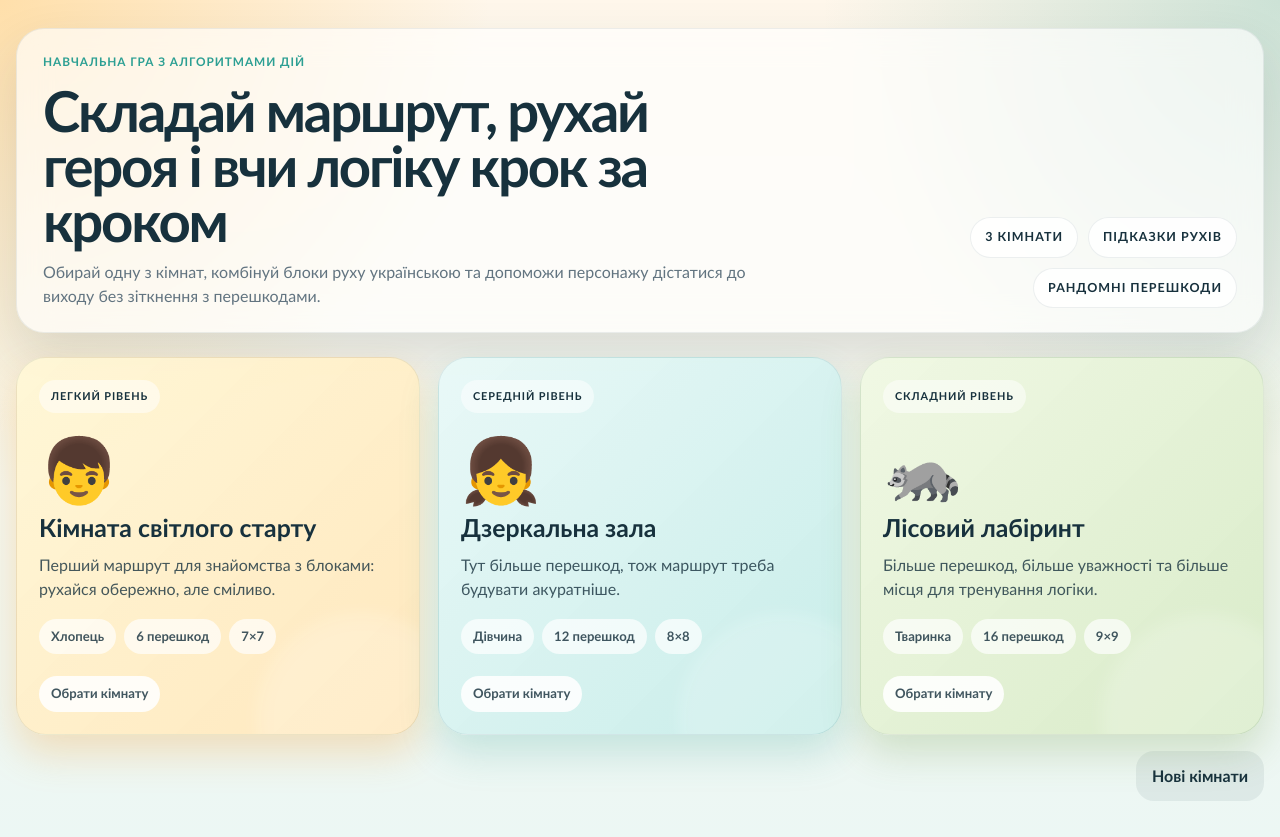
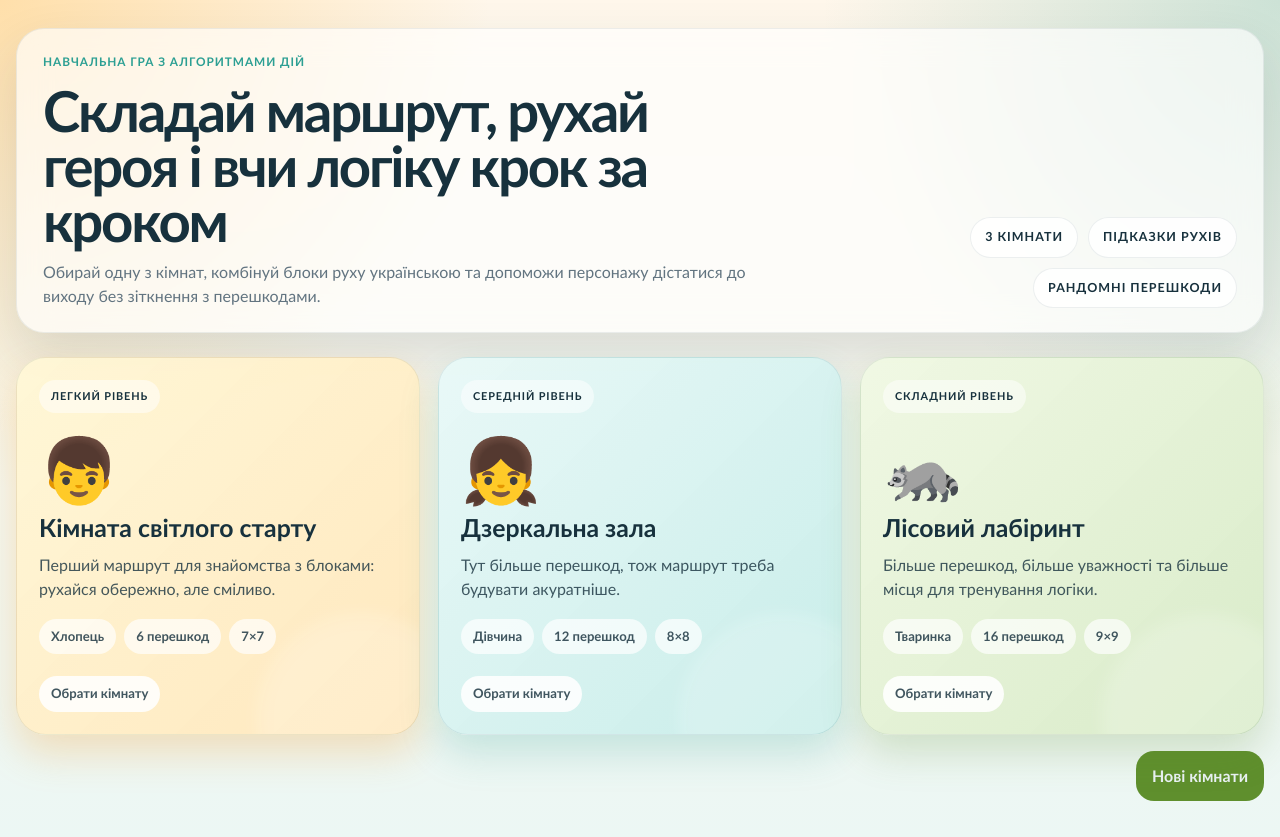
Before and after one commit to DimaBaziuk/tasker_react, a React (Vite) app: page / in a window 1280 px wide. Built offline with nearby package versions, Linux system fonts and the light colour scheme.

Commit message:
Update index.scss

```diff
--- a/src/index.scss
+++ b/src/index.scss
@@ -697,8 +697,8 @@ button:disabled {
 }
 
 .ghostButton {
-	background: rgba(23, 49, 61, 0.07);
-	color: var(--ink);
+	background: #5f8f2d;
+	color: #eaf1f5;
 }
 
 .moveBlock:disabled,
```
